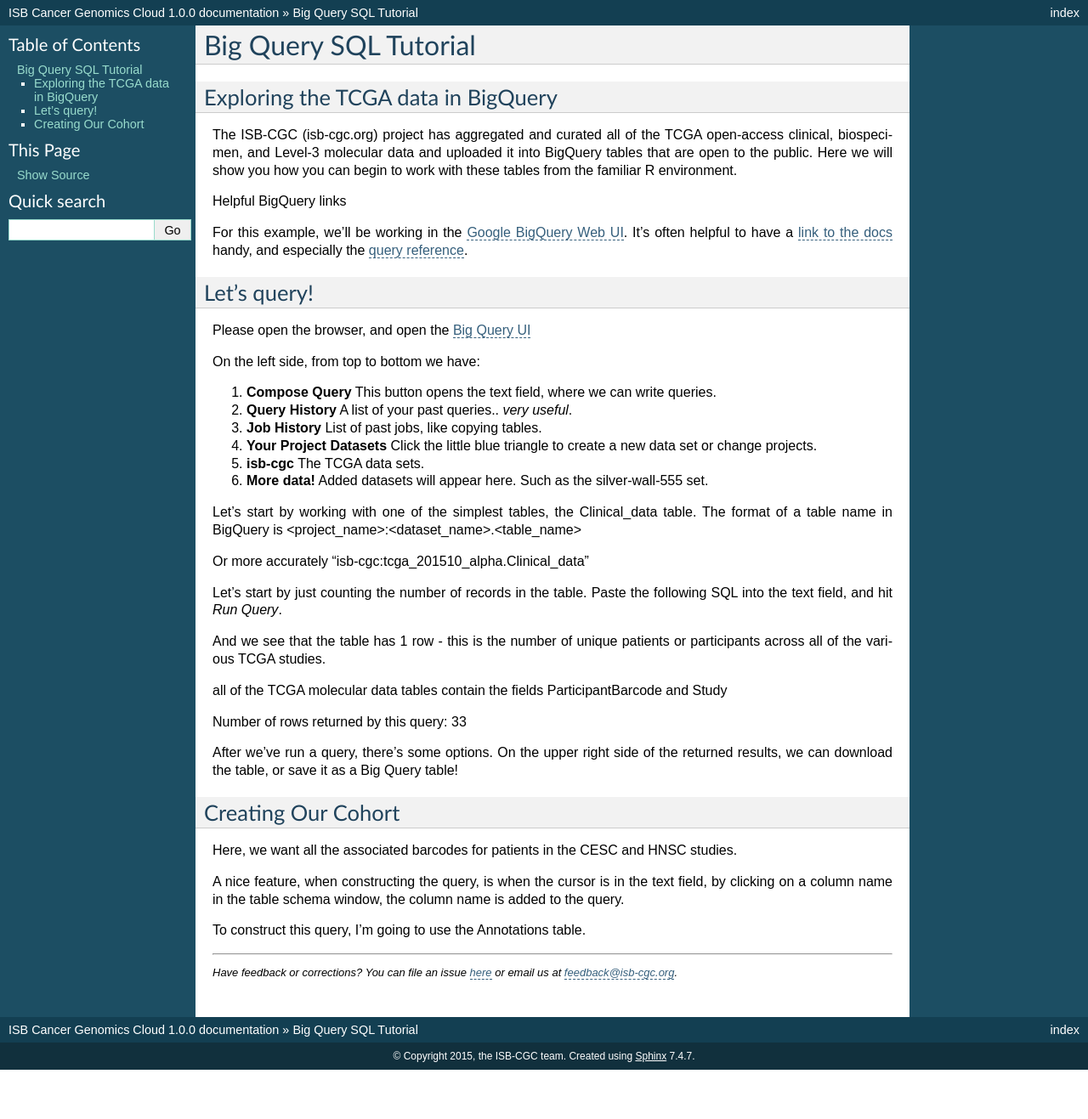
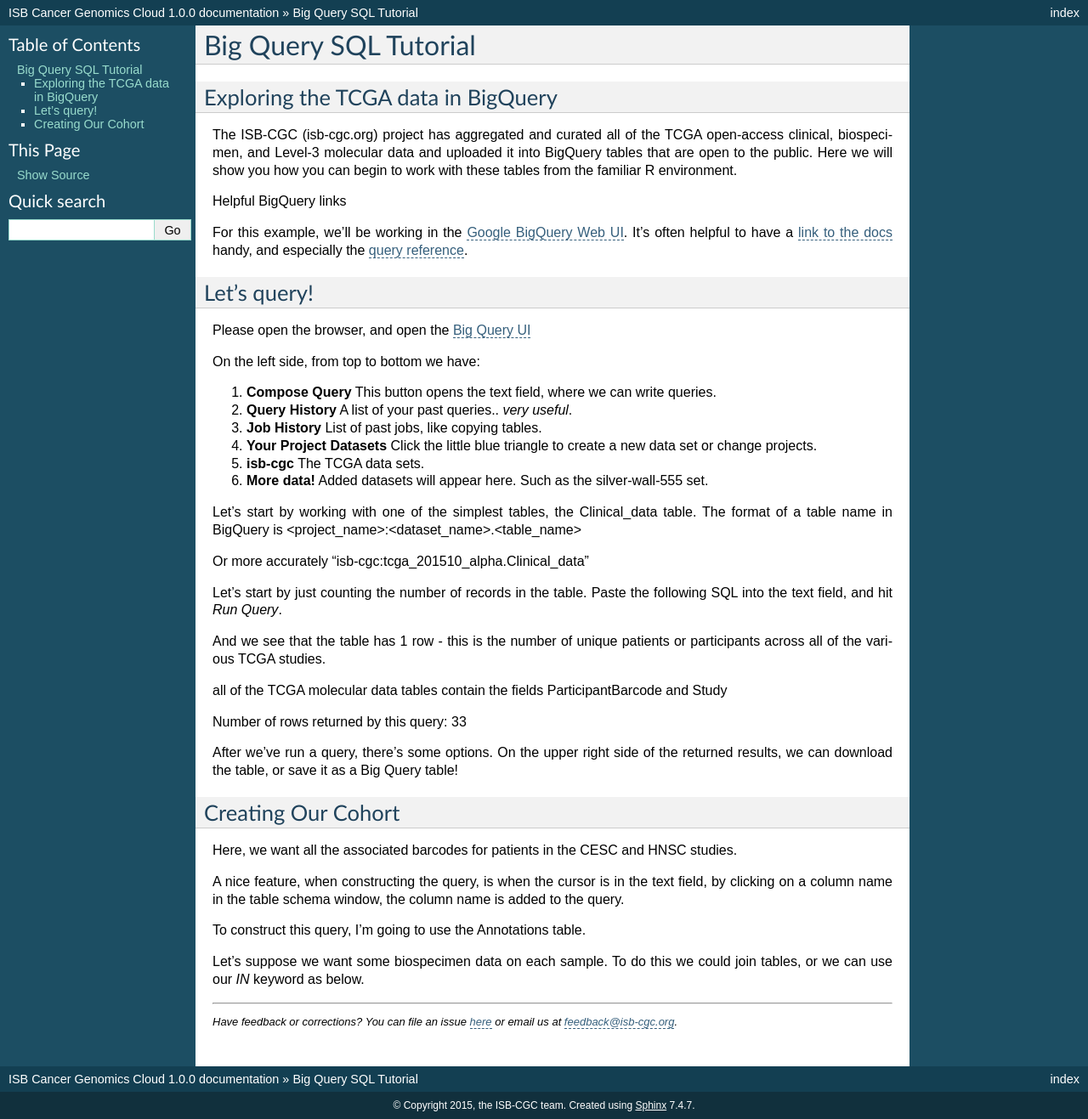
Before and after one commit to isb-cgc/readthedocs, a Sphinx documentation site: the page built from docs/source/sections/workshop/BQ_SQL_tut.rst, in a window 1280 px wide and 1317 px high. Shown: the whole window at 85% size. Built offline with Sphinx 7.4.7, drawn with Linux system fonts in a browser that asks for light colours; pages that are not in the unit, such as notebooks, are missing from menus.

Commit message:
update on BQ_SQL_0850

```diff
--- a/docs/source/sections/workshop/BQ_SQL_tut.rst
+++ b/docs/source/sections/workshop/BQ_SQL_tut.rst
@@ -99,9 +99,36 @@
 	SELECT
 	  Study,
 	  ParticipantBarcode,
-	  SampleBarcode,
-	  AliquotBarcode
+	  SampleBarcode
 	FROM
 	  [isb-cgc:tcga_201510_alpha.Annotations]
 	WHERE
 	  Study IN ('CESC', 'HNSC')
+
+
+Let's suppose we want some biospecimen data on each sample. To do this we
+could join tables, or we can use our *IN* keyword as below.
+
+.. code-block: sql
+
+	SELECT
+	  SampleBarcode,
+	  Study,
+	  SampleTypeCode,
+	  avg_percent_tumor_cells
+	FROM
+	  [isb-cgc:tcga_201510_alpha.Biospecimen_data]
+	WHERE
+	  SampleBarcode IN (
+	  SELECT
+	    SampleBarcode
+	  FROM
+	    [isb-cgc:tcga_201510_alpha.Annotations]
+	  WHERE
+	    Study IN ('CESC','HNSC')
+	   )
+	GROUP BY
+	  SampleBarcode,
+	  Study,
+	  SampleTypeCode,
+	  avg_percent_tumor_cells
```
